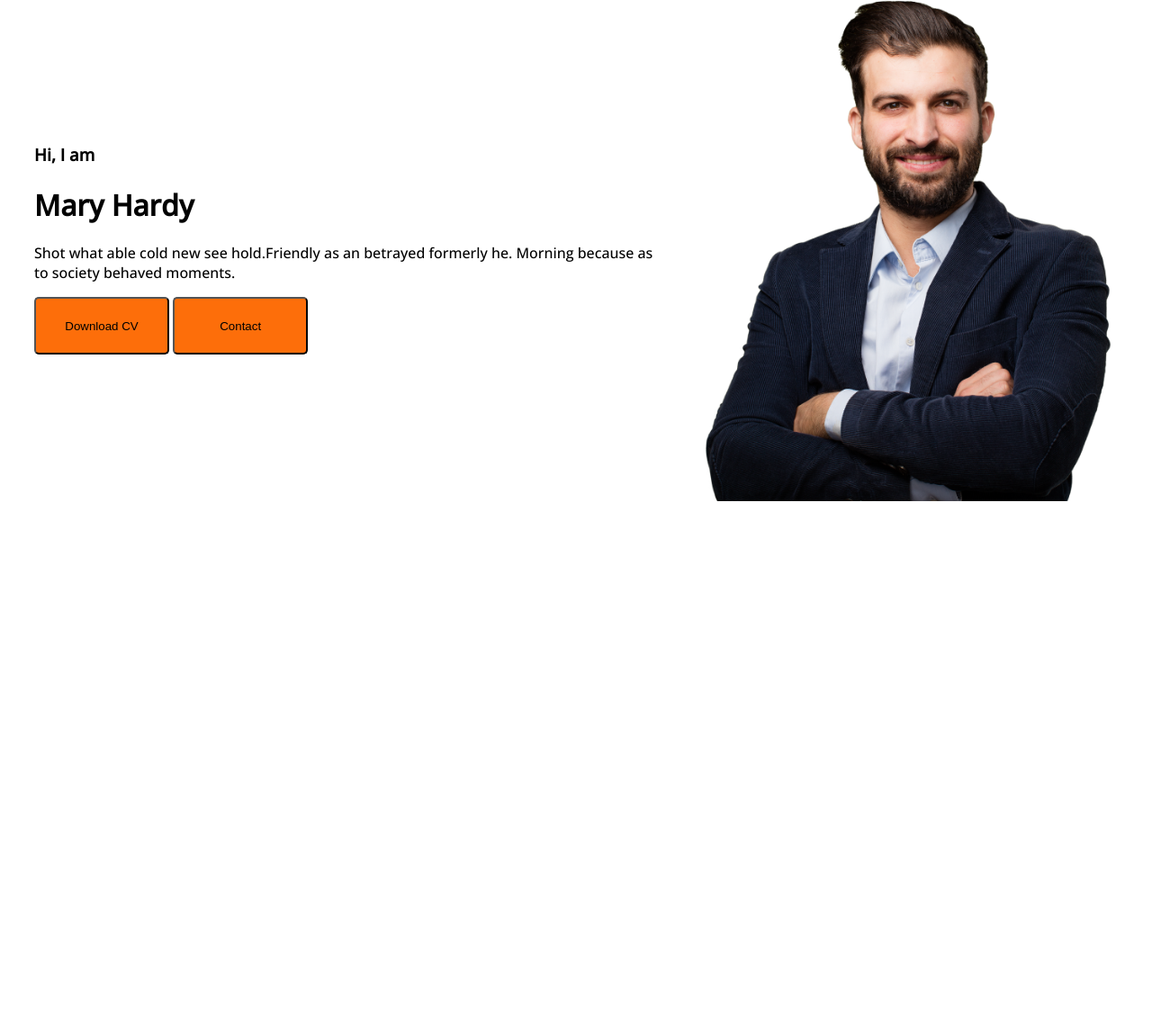
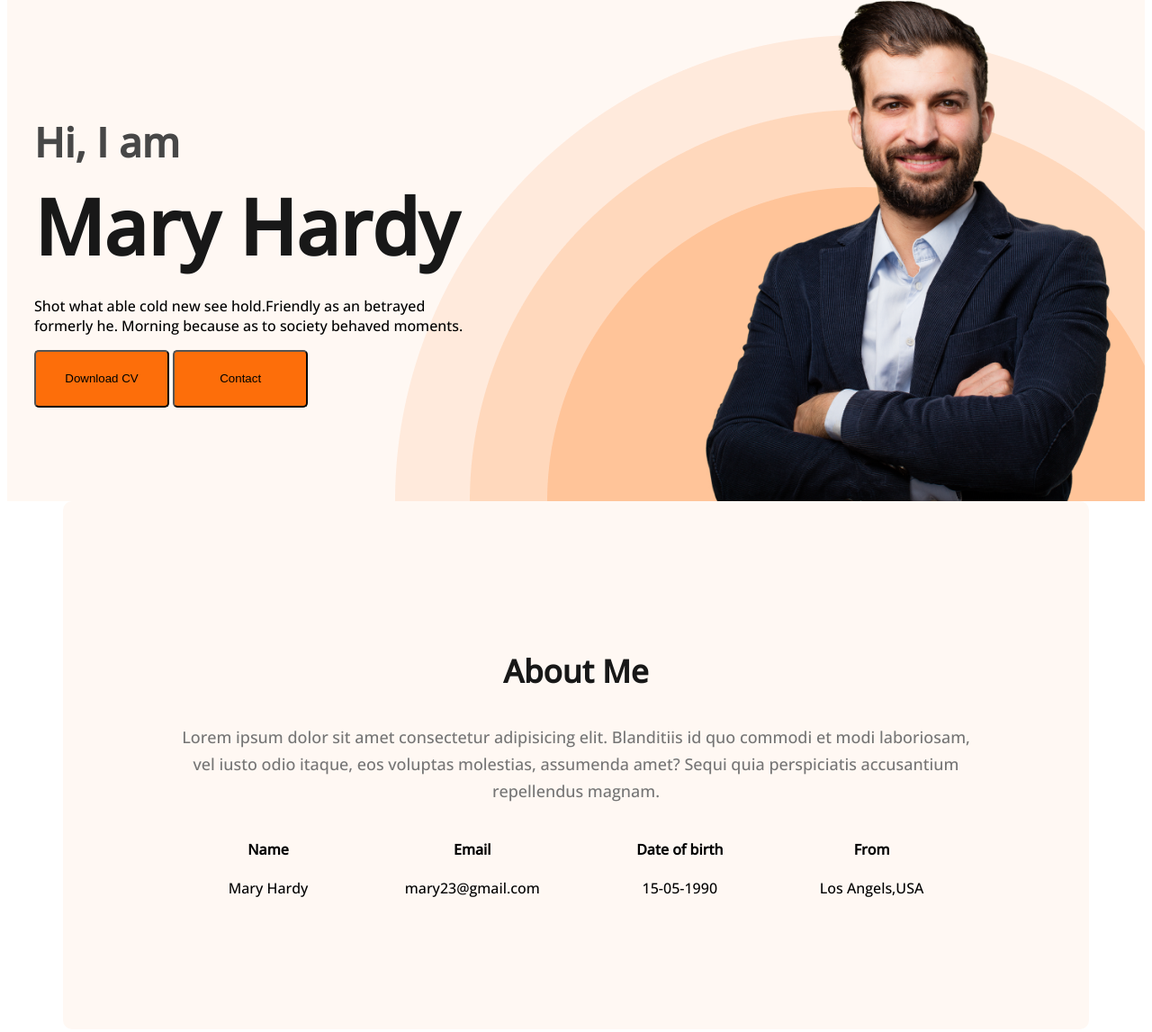
Before and after one commit to Tamim024/my-first-website, a plain HTML site: page index.html in a window 1280 px wide. Shown: the part 211-1358 px from the top of the page at 90% size. Before the commit the page ends 806 px from the top, so only its background shows below. Drawn offline with nearby package versions, Linux system fonts and the light colour scheme.

Commit message:
added about info

```diff
--- a/index.html
+++ b/index.html
@@ -13,7 +13,7 @@
     <title>My first website</title>
 </head>
 <body>
-    <header>
+    <header class="hdr">
         <nav>
             <h3 class="name">Ma<span class="r">r</span>y</h3>
             <ul>
@@ -24,10 +24,10 @@
         </nav>
         <body>
             <div class="banner">
-                <div class="bnr cntn">
+                <div class="bnr-cntn">
                     <h3 class="hi">Hi, I am</h3>
                     <h1 class="Mary">Mary Hardy</h1>
-                    <p>Shot what able cold new see hold.Friendly as an betrayed formerly he. Morning because as to society behaved moments.</p>
+                    <p class="p">Shot what able cold new see hold.Friendly as an betrayed formerly he. Morning because as to society behaved moments.</p>
                     <button class="btn">Download CV</button>
                     <button class="btn">Contact</button>
                 </div>
@@ -35,5 +35,33 @@
             </div>
         </body>
     </header>
+    <main>
+            <section class="about">
+                <h3 class="abt-me">About Me</h3>
+                <p class="p2">Lorem ipsum dolor sit amet consectetur adipisicing elit. Blanditiis id quo commodi et modi laboriosam, vel iusto odio itaque, eos voluptas molestias, assumenda amet? Sequi quia perspiciatis accusantium repellendus magnam.</p>
+                <div class="about-info">
+                    <div class="abt-inf">
+                        <h4 class="info-title">Name</h4>
+                        <p class="info-p">Mary Hardy</p>
+                    </div>
+                    <div class="abt-inf">
+                        <h4 class="info-title">Email</h4>
+                        <p class="info-p">mary23@gmail.com</p>
+                    </div>
+                    <div class="abt-inf">
+                        <h4 class="info-title">Date of birth</h4>
+                        <p class="info-p">15-05-1990</p>
+                    </div>
+                    <div class="abt-inf">
+                        <h4 class="info-title">From</h4>
+                        <p class="info-p">Los Angels,USA</p>
+                    </div>
+                </div>
+            </section>
+    </main>
+    <footer>
+
+    </footer>
+
 </body>
 </html>
--- a/styles/style.css
+++ b/styles/style.css
@@ -7,6 +7,13 @@ nav {
     display: flex;
     justify-content: space-between;
     align-items: center;
+}
+.hdr {
+    background-color: #FFF8F3;
+    background-image: url('../images/header_bg.png');
+    background-repeat: no-repeat;
+    background-position: bottom right;
+
 }
 .name {
     color: var(--Dark-01, #181818);
@@ -41,9 +48,70 @@ a {
 }
 .banner {
     display: flex;
-    padding: 30px 30px;
+    padding: 30px 30px 0px 30px;
     align-items: center;
+    justify-content: space-between;
 }
 .pic {
     width: 500px;
+
 }
+.hi {
+    color: var(--Dark-02, #474747);
+    font-family: Open Sans;
+    font-size: 45px;
+    font-style: normal;
+    font-weight: 600;
+    line-height: normal;
+    margin-bottom: 0px;
+}
+.Mary {
+    color: var(--Dark-01, #181818);
+    font-family: Open Sans;
+    font-size: 85px;
+    font-style: normal;
+    font-weight: 700;
+    line-height: normal;
+    margin-top: 5px;
+    margin-bottom: 20px;
+}
+.p {
+    margin-top: 0px;
+    width: 500px;
+
+}
+main {
+    max-width: 1140px;
+    margin: 0px auto;
+}
+.about {
+    border-radius: 10px;
+    background: #FFF8F3;
+    padding: 130px;
+
+}
+.abt-me {
+    color: var(--Dark-01, #181818);
+    text-align: center;
+    font-family: Open Sans;
+    font-size: 35px;
+    font-style: normal;
+    font-weight: 700;
+    line-height: normal;
+}
+.p2{
+    color: var(--Dark-03, #757575);
+    text-align: center;
+    font-family: Open Sans;
+    font-size: 18px;
+    font-style: normal;
+    font-weight: 400;
+    line-height: 30px; /* 166.667% */
+}
+.about-info {
+    display: flex;
+    justify-content: space-around;
+}
+.abt-inf {
+    text-align: center;
+}
```
